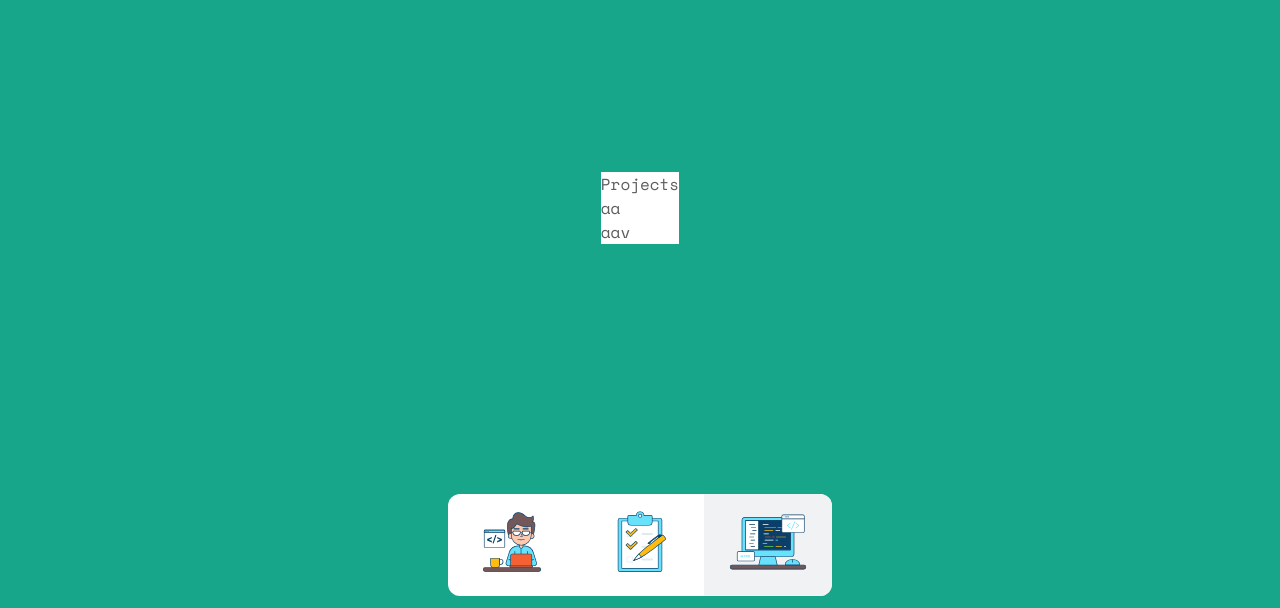
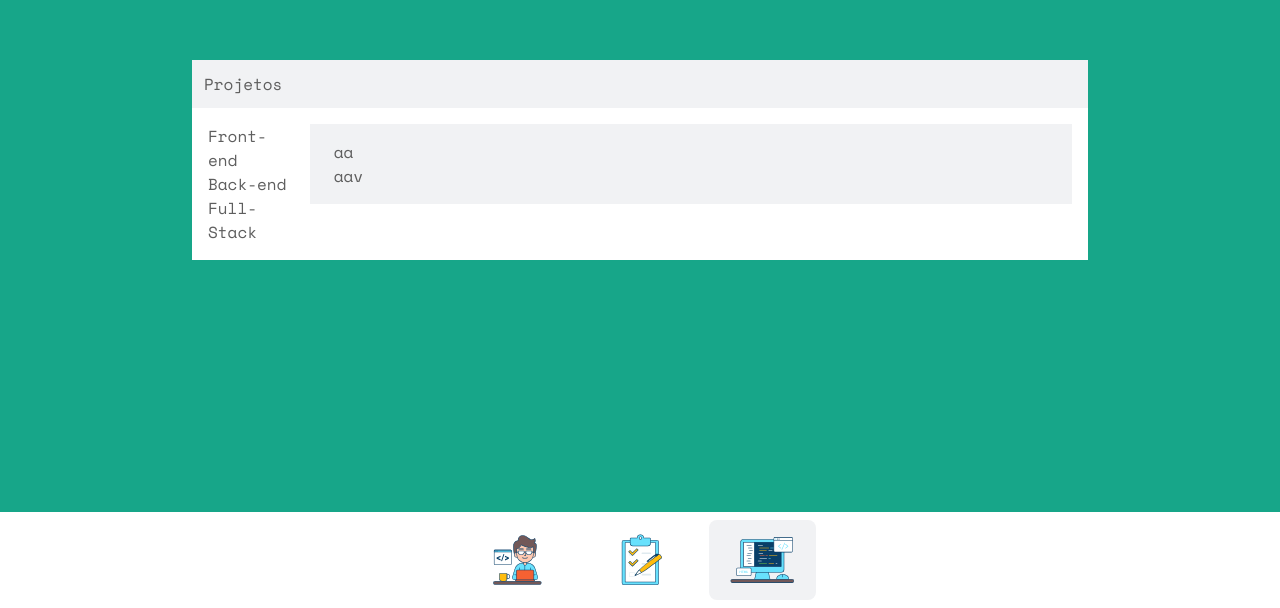
Before and after one commit to gstvcampos/portfolio, a Next.js app: page /projetos in a window 1280 px wide. Shown: the part 192-800 px from the top of the page. Built offline with nearby package versions, Linux system fonts and the light colour scheme.

Commit message:
feat: layout

```diff
--- a/src/app/habilidades/page.tsx
+++ b/src/app/habilidades/page.tsx
@@ -91,12 +91,17 @@ const technologies = [
 
 export default function Habilidades() {
   return (
-    <main className="overflow-hidden">
-      <ul className="grid grid-cols-3">
-        {technologies.map((tech, index) => (
-          <li key={index}>{tech.icon}</li>
-        ))}
-      </ul>
+    <main className="h-full w-full max-w-4xl bg-content-1 md:h-fit">
+      <header className="flex h-12 bg-content-2 p-3">Habilidades</header>
+      <div className="flex-1 overflow-auto p-4">
+        <ul className="grid grid-cols-5 content-between gap-8 py-4 ">
+          {technologies.map((tech, index) => (
+            <li className="w-20" key={index}>
+              {tech.icon}
+            </li>
+          ))}
+        </ul>
+      </div>
     </main>
   )
 }
--- a/src/app/layout.tsx
+++ b/src/app/layout.tsx
@@ -16,9 +16,9 @@ export default function RootLayout({ children }: { children: ReactNode }) {
   return (
     <html lang="en" className="!scroll-smooth">
       <body
-        className={`${mono.className} flex h-screen items-center bg-bg text-color-1 antialiased`}
+        className={`${mono.className} h-screen overflow-hidden bg-bg text-color-1 antialiased`}
       >
-        <div className="m-auto h-full max-w-4xl overflow-hidden bg-content-1 md:h-auto md:w-auto">
+        <div className="flex h-[calc(100%-96px)] items-center justify-center">
           {children}
         </div>
         <Footer />
--- a/src/app/page.tsx
+++ b/src/app/page.tsx
@@ -4,8 +4,10 @@ import { CiMail, CiViewList } from 'react-icons/ci'
 
 export default async function Home() {
   return (
-    <main className="flex flex-col gap-4 p-4 md:flex-row">
-      <div className="w-full md:w-fit ">
+    <main className="h-full w-full max-w-4xl bg-content-1 md:h-fit">
+      <header className="flex h-12 bg-content-2 p-3">Projetos</header>
+      <div className="flex flex-col gap-4 p-4 md:flex-row">
+        <div>
           <Image
             className="m-auto"
             priority={true}
@@ -35,15 +37,17 @@ export default async function Home() {
           <h2 className="text-2xl">Ola, eu sou Gustavo</h2>
           <p className="mb-6 text-color-3">desenvolvedor web fullstack</p>
           <p className="mb-6">
-          sou um desenvolvedor fullstack apaixonado por tecnologia. Meu objetivo
-          é criar interfaces de usuário bonitas e funcionais. Estou sempre
-          aberto a novas oportunidades e desafios.
+            sou um desenvolvedor fullstack apaixonado por tecnologia. Meu
+            objetivo é criar interfaces de usuário bonitas e funcionais. Estou
+            sempre aberto a novas oportunidades e desafios.
           </p>
           <h3 className="text-xl">Alguns fatos</h3>
           <ul className="mb-6">
             <li>Meu nome completo é Gustavo Campos Rodrigues</li>
             <li>Eu nasci em 1995</li>
-          <li>Uma palavre para descrever minha personalidade: Introvertido</li>
+            <li>
+              Uma palavre para descrever minha personalidade: Introvertido
+            </li>
           </ul>
           <h3 className="text-xl">Alguns curiosidades</h3>
           <ul className="mb-6">
@@ -51,6 +55,7 @@ export default async function Home() {
             <li>sou vascaino</li>
           </ul>
         </div>
+      </div>
     </main>
   )
 }
--- a/src/app/projetos/page.tsx
+++ b/src/app/projetos/page.tsx
@@ -1,11 +1,27 @@
 export default function Projects() {
   return (
-    <div id="projects">
-      <h2>Projects</h2>
-      <div>
-        <h1>aa</h1>
-        <h1>aav</h1>
+    <main className="h-full w-full max-w-4xl bg-content-1 md:h-fit">
+      <header className="flex h-12 bg-content-2 p-3">Projetos</header>
+      <div className="flex flex-col gap-4 overflow-auto p-4 md:flex-row">
+        <div>
+          <h1 className="">Front-end</h1>
+          <ul>
+            <li></li>
+          </ul>
+          <h1>Back-end</h1>
+          <ul>
+            <li></li>
+          </ul>
+          <h1>Full-Stack</h1>
+          <ul>
+            <li></li>
+          </ul>
+        </div>
+        <div className="h-full w-full bg-content-2 px-6 py-4">
+          <h1>aa</h1>
+          <h1>aav</h1>
+        </div>
       </div>
-    </div>
+    </main>
   )
 }
--- a/src/components/Footer.tsx
+++ b/src/components/Footer.tsx
@@ -4,7 +4,7 @@ import NavBtn from './NavBtn'
 export default function Footer() {
   return (
     <footer className="absolute bottom-0 w-full">
-      <nav className="m-auto my-3 flex w-fit justify-center overflow-auto rounded-xl bg-content-1">
+      <nav className="flex justify-center bg-content-1">
         <NavBtn page="/">
           <ProfileIcon />
         </NavBtn>
--- a/src/components/NavBtn.tsx
+++ b/src/components/NavBtn.tsx
@@ -12,14 +12,13 @@ export default function NavBtn({
   children: ReactNode
 }) {
   const pathname = usePathname() === page
-  const current = 'bg-content-2'
-  const defalt = ''
+  const current = 'm-2 inline-flex h-20 overflow-auto rounded-lg bg-content-2'
+  const comun =
+    'inline-flex h-20 m-2 overflow-auto hover:bg-content-2 rounded-lg'
 
   return (
-    <div className={pathname ? current : defalt}>
-      <Link href={page} className="inline-flex h-24">
-        {children}
-      </Link>
-    </div>
+    <Link href={page} className={pathname ? current : comun}>
+      {children}
+    </Link>
   )
 }
```
Lines whose indentation alone changed are shown as unchanged.
